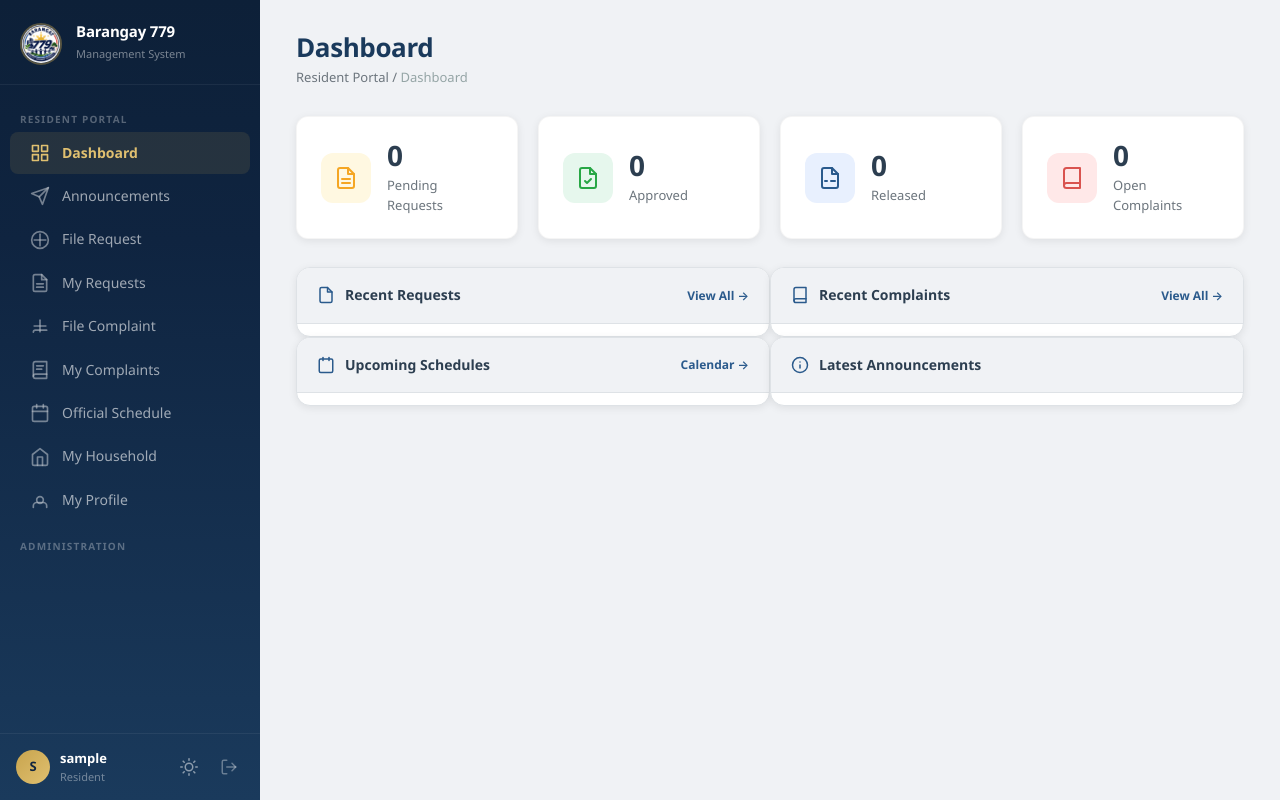
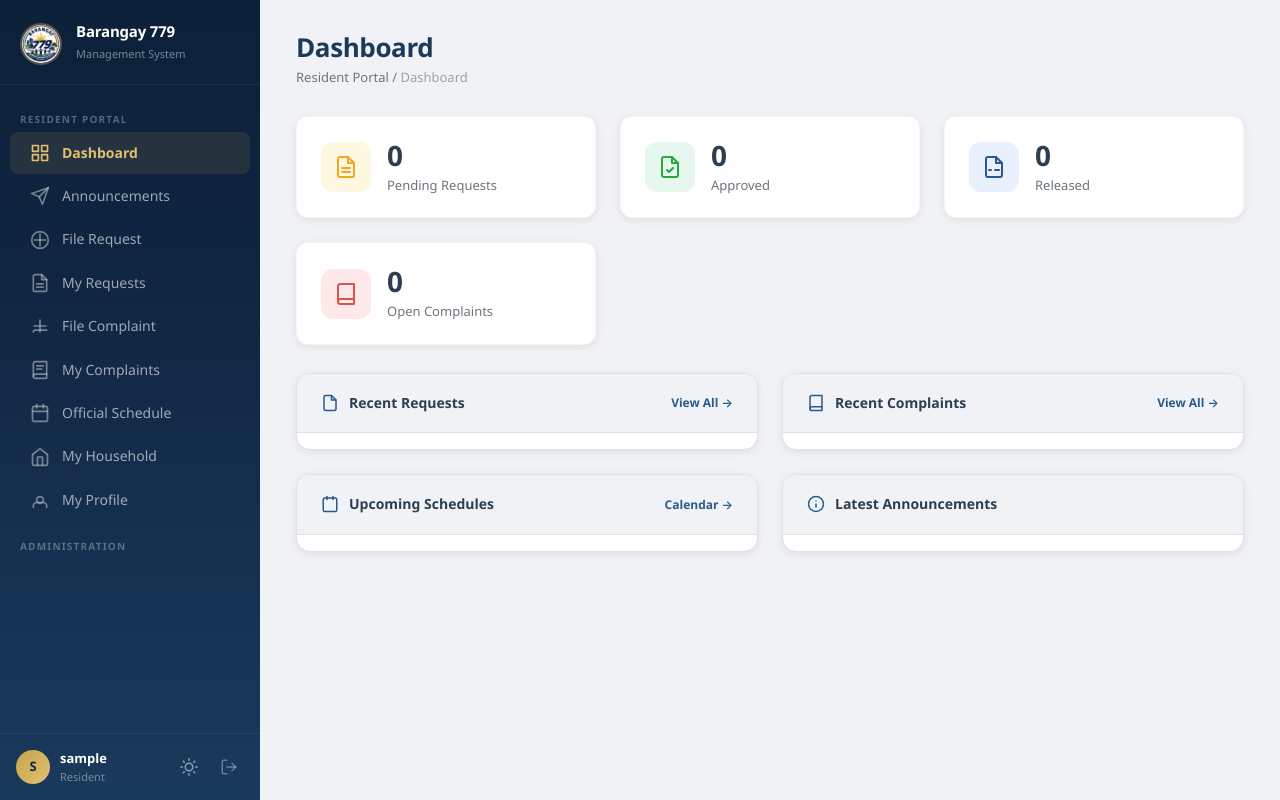
Before and after one commit to IrminsulX/Barangay-Management-System, a Flask app: page /resident/dashboard in a window 1280 px wide. Run offline with Flask 3, Linux system fonts and the light colour scheme; the visitor is signed in with stand-in values (Sample User, id 1).

Commit message:
Improve spacing and alignment on resident dashboard cards

```diff
--- a/static/css/resident.css
+++ b/static/css/resident.css
@@ -293,7 +293,7 @@
 .stats-grid {
   display: grid;
   grid-template-columns: repeat(auto-fit, minmax(220px, 1fr));
-  gap: 20px;
+  gap: 24px;
   margin-bottom: 28px;
 }
 
@@ -333,8 +333,8 @@
 .resident-dashboard-grid {
   display: grid;
   grid-template-columns: 1fr 1fr;
-  gap: var(--gap);
-  margin-top: var(--gap);
+  gap: 24px;
+  margin-top: 28px;
 }
 
 .announcement-mini {
@@ -374,7 +374,7 @@
   display: flex;
   align-items: center;
   justify-content: space-between;
-  padding: 16px 20px;
+  padding: 18px 24px;
   border-bottom: 1px solid var(--border);
   background: var(--bg);
 }
@@ -402,7 +402,7 @@
 .dash-card-action:hover { opacity: 0.75; }
 
 .dash-card-body {
-  padding: 6px 0;
+  padding: 8px 0;
 }
 
 /* Feed items (requests, complaints, schedules) */
@@ -410,8 +410,8 @@
 .dash-feed-item {
   display: flex;
   align-items: center;
-  gap: 14px;
-  padding: 13px 20px;
+  gap: 16px;
+  padding: 14px 24px;
   transition: background 0.15s ease;
   border-bottom: 1px solid var(--border);
 }
@@ -488,7 +488,7 @@
 /* Announcements in dashboard */
 
 .dash-announcement {
-  padding: 16px 20px;
+  padding: 18px 24px;
   border-bottom: 1px solid var(--border);
   transition: background 0.15s ease;
 }
@@ -519,7 +519,7 @@
 
 /* Empty state */
 .dash-empty {
-  padding: 32px 20px;
+  padding: 40px 24px;
   text-align: center;
 }
 .dash-empty p {
@@ -530,5 +530,5 @@
 
 /* Responsive */
 @media (max-width: 768px) {
-  .resident-dashboard-grid { grid-template-columns: 1fr; }
+  .resident-dashboard-grid { grid-template-columns: 1fr; gap: 16px; margin-top: 16px; }
 }
```
